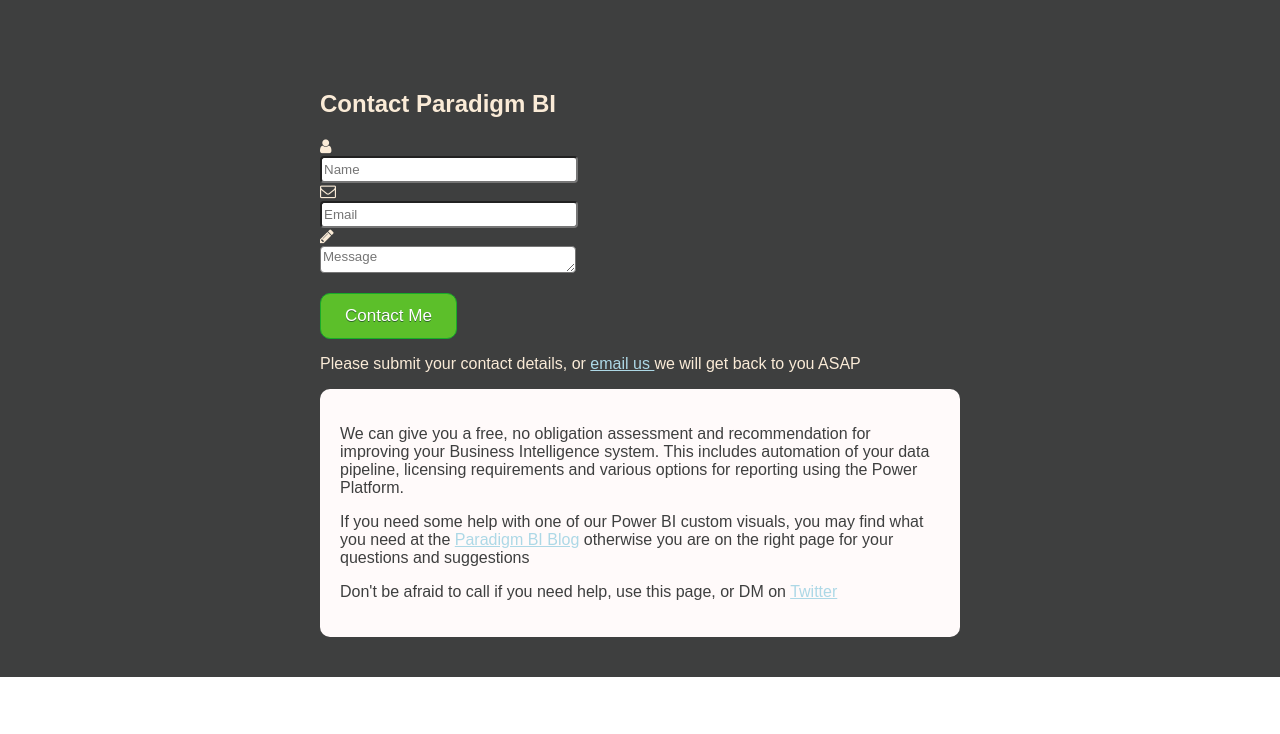
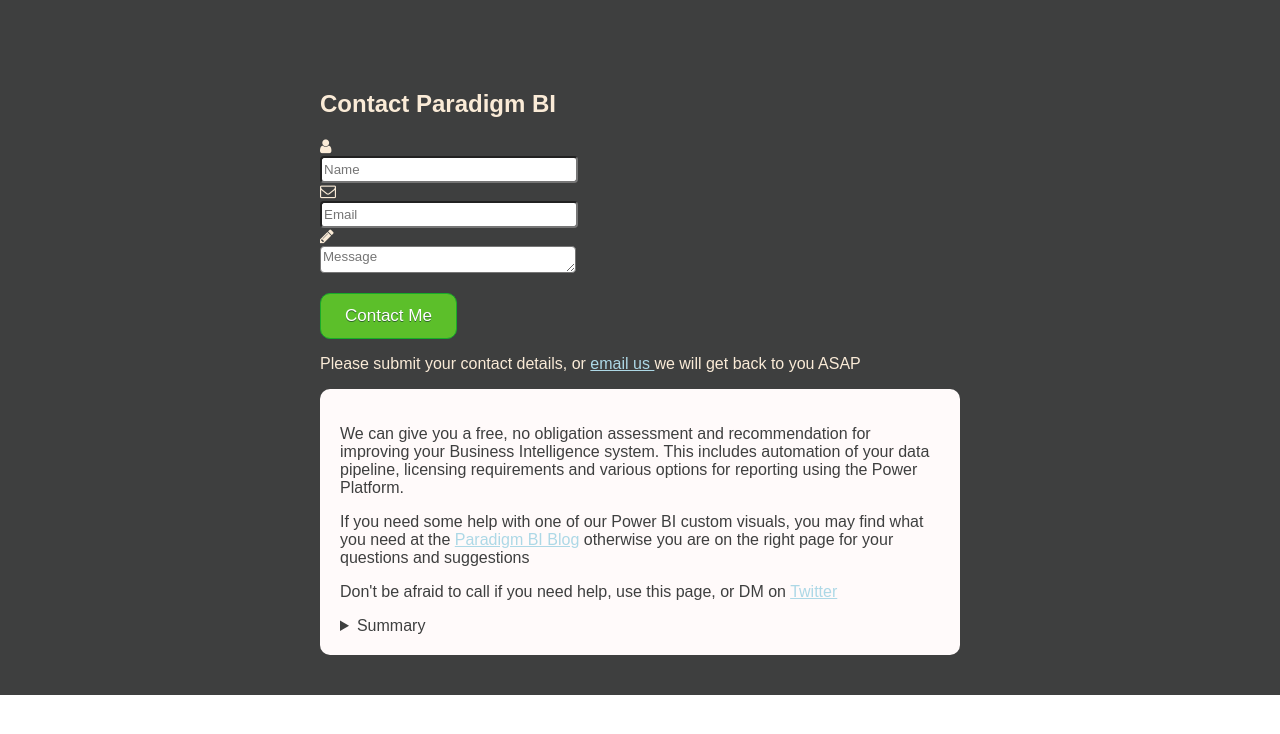
Before and after one commit to MikeAinOz/my-first-static-web-app, a plain HTML site: page index.html in a window 1280 px wide. Drawn offline with Linux system fonts and the light colour scheme.

Commit message:
Update index.html
Add detail expander

```diff
--- a/index.html
+++ b/index.html
@@ -47,17 +47,21 @@ email us
 </a> we will get back to you ASAP</p>
     </div>
     <div class="snow">
-     <p>We can give you a free, no obligation assessment and recommendation for improving your Business Intelligence system.
+         <p>We can give you a free, no obligation assessment and recommendation for improving your Business Intelligence system.
             This includes automation of your data pipeline, licensing requirements and various options for reporting using the Power Platform.</p>
 
-     <p>
+           <p>
                 If you need some help with one of our Power BI custom visuals, you may find what you need
                 at the <a href="https://blog.paradigmbi.com.au/">Paradigm BI Blog</a>
                 otherwise you are on the right page for  your questions and suggestions
             </p>
 
             <p>Don't be afraid to call if you need help, use this page, or DM on <a href="https://twitter.com/MikeAinOz">Twitter</a></p>
-          </div>
+      <details>
+          <summary>Summary</summary>
+              <p>Detailed content goes here …</p>
+      </details>
+    </div>
   </main>
 </body>
 
```
